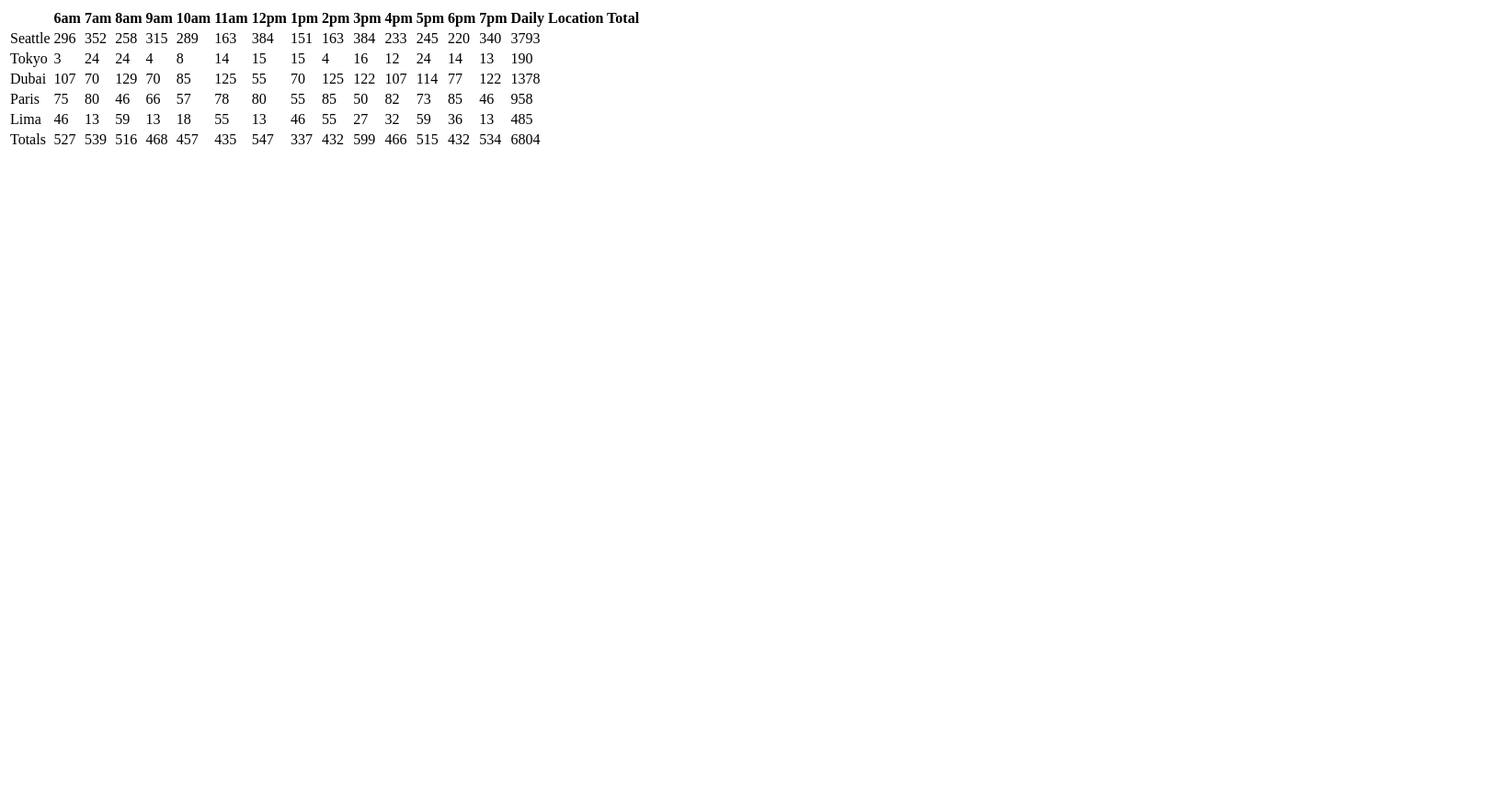
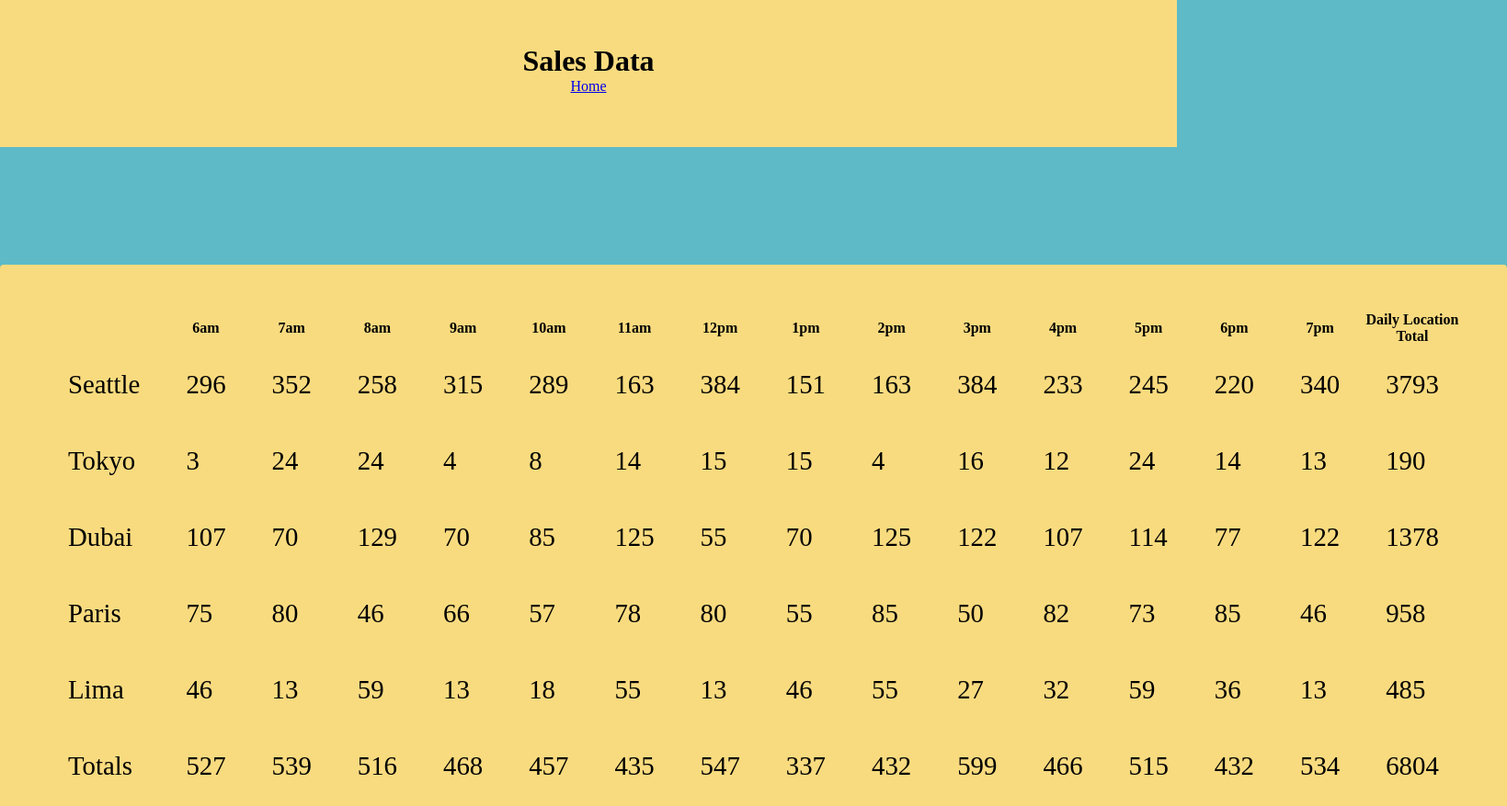
Before and after one commit to Thomas-Basham/lab-06-cookie-stand, a plain HTML site: page sales.html in a window 1280 px wide. Shown: the top 877 px of the page at 92% size, 1639 px wide, since content can reach past the window. Before the commit the page ends 800 px from the top, so only its background shows below. Drawn offline with Linux system fonts and the light colour scheme.

Commit message:
styled sales.hmtl

```diff
--- a/css/styles.css
+++ b/css/styles.css
@@ -0,0 +1,39 @@
+html,
+body {
+  /* #fe4a49, #2ab7ca, #fed766, #e6e6ea, #f4f4f8 */
+  --color1: #fe4a49;
+  --color2: #fed766;
+  --color2b: #f9db7f;
+  --color3: #e6e6ea;
+  --color4: #f4f4f8;
+  --color5: #2ab7ca;
+  --color5b: #5ebac6;
+
+  background-color: var(--color5b);
+  margin: 0
+}
+
+
+header {
+  text-align: center;
+  margin: 0;
+  height: 10rem;
+  background-color: var(--color2b);
+}
+
+header h1 {
+  padding-top: 3rem;
+  margin: 0
+}
+
+table {
+  margin: 10% auto;
+  padding: 3rem;
+  background-color: var(--color2b);
+  border-radius: 4px;
+}
+
+td {
+  padding: 1.5rem;
+  font-size: 1.8rem;
+}
--- a/sales.html
+++ b/sales.html
@@ -8,7 +8,12 @@
     <link rel="stylesheet" href="css/styles.css" />
   </head>
   <body>
-    <header></header>
+    <header>
+      <h1>Sales Data</h1>
+      <nav>
+        <a href="index.html">Home</a>
+      </nav>
+    </header>
     <main>
       <section id="sales-data">
         <table id="sales-table">
```
